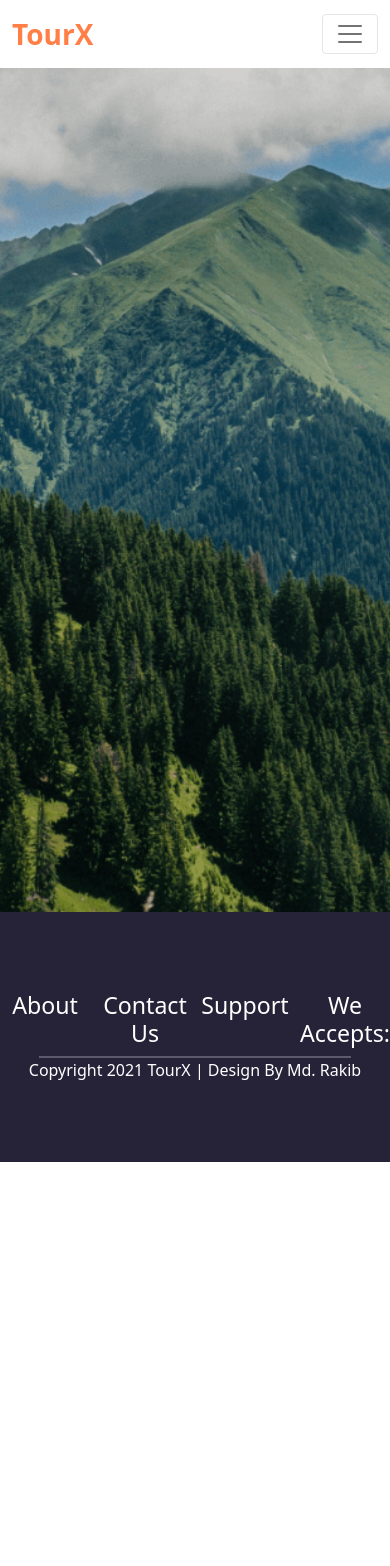
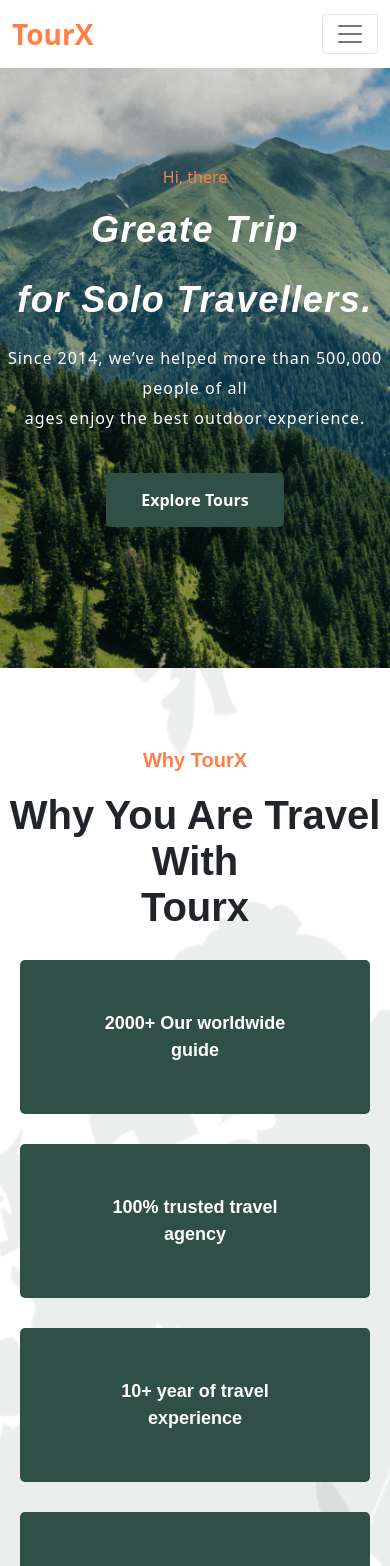
Before and after one commit to rakib5561/TourX-and-travels-site, a React (Create React App) app: page / in a window 390 px wide. Shown: the top 1566 px of the page. Before the commit the page ends 1167 px from the top, so only its background shows below. Built offline with nearby package versions, Linux system fonts and the light colour scheme.

Commit message:
footer, banner and why tourx completed with responsive

```diff
--- a/src/Pagess/Home/Banner/Banner.css
+++ b/src/Pagess/Home/Banner/Banner.css
@@ -1,4 +1,4 @@
-.banner-container {
+.banner-wrape {
   width: 100%;
   height: 100vh;
   background-image: linear-gradient(#2b2a2a24, #00000024),
@@ -7,3 +7,74 @@
   background-repeat: no-repeat;
   background-size: cover;
 }
+
+.banner-container {
+  color: white;
+  width: 800px;
+  margin: 0 auto;
+  align-items: center;
+  padding-top: 200px;
+}
+
+.banner-title {
+  font-size: 18px;
+  color: #ff7f47;
+}
+
+.banner-container h1 {
+  font-family: Arial, Helvetica, sans-serif;
+  font-size: 56px;
+  font-style: italic;
+  font-weight: bolder;
+  line-height: 70px;
+  letter-spacing: 1.5px;
+}
+
+.banner-container p {
+  font-size: 16px;
+  letter-spacing: 1px;
+  line-height: 30px;
+}
+
+.btn-style {
+  color: white;
+  border-radius: 5px;
+  font-size: 16px;
+  font-weight: 600;
+  background-color: #304f47;
+  padding: 15px 35px;
+  outline: none;
+  cursor: pointer;
+  border: none;
+  transition: 0.2s all ease-in-out;
+}
+
+.btn-style:hover {
+  background-color: #ff7f47;
+}
+
+/* Responsive for mobile view */
+@media only screen and (max-width: 600px) {
+  .banner-wrape {
+    height: 600px;
+  }
+  .banner-container {
+    padding-top: 100px;
+    color: white;
+    width: 100%;
+    align-items: center;
+  }
+
+  .banner-title {
+    font-size: 16px;
+    color: #ff7f47;
+  }
+
+  .banner-container h1 {
+    font-family: Arial, Helvetica, sans-serif;
+    font-size: 36px;
+    font-style: italic;
+    font-weight: bolder;
+    letter-spacing: 1.5px;
+  }
+}
--- a/src/Pagess/Home/Banner/Banner.js
+++ b/src/Pagess/Home/Banner/Banner.js
@@ -1,9 +1,18 @@
 import React from 'react';
+import { Link } from 'react-router-dom';
 import './Banner.css';
 
 const Banner = () => {
     return (
-        <div className="banner-container">
+        <div className="banner-wrape">
+
+           <div className="banner-container">
+            <h5 className="banner-title">Hi, there</h5>
+            <h1>Greate Trip <br /> for Solo Travellers.</h1>
+            <p>Since 2014, we’ve helped more than 500,000 people of all <br /> ages enjoy the best outdoor experience.</p>
+             <br />
+                <Link to='/pakages'><button className="btn-style">Explore Tours</button></Link>
+            </div>
 
         </div>
     );
--- a/src/Pagess/Home/Home/Home.js
+++ b/src/Pagess/Home/Home/Home.js
@@ -1,10 +1,12 @@
 import React from 'react';
 import Banner from '../Banner/Banner';
+import WhyTourX from '../WhyTrourX/WhyTourX';
 
 const Home = () => {
     return (
         <div>
             <Banner></Banner>
+            <WhyTourX></WhyTourX>
         </div>
     );
 };
--- /dev/null
+++ b/src/Pagess/Home/WhyTrourX/WhyTourX.css
@@ -0,0 +1,95 @@
+.Why-tourx-wrap {
+  width: 100%;
+  padding: 80px 0px;
+  background-image: url("../../../images/achiv-shape.png");
+  background-position: center;
+  background-repeat: no-repeat;
+  background-size: cover;
+}
+
+.whyTourx-container {
+  width: 1280px;
+  font-family: Arial, Helvetica, sans-serif;
+  margin: 0 auto;
+}
+
+.whyTourx-content h5 {
+  color: #ff7f47;
+  font-weight: bold;
+  margin-bottom: 20px;
+}
+
+.whyTourx-content h1 {
+  font-family: quicksand, sans-serif;
+  font-style: normal;
+  font-weight: 700;
+  font-size: 40px;
+  line-height: 46px;
+  text-transform: capitalize;
+  margin-bottom: 30px;
+}
+
+.box-container {
+  display: grid;
+  grid-gap: 30px;
+  width: 1280px;
+  grid-template-columns: repeat(4, 1fr);
+}
+
+.box {
+  color: white;
+  font-size: 18px;
+  font-weight: 600;
+  padding: 50px 60px;
+  background-color: #304f47;
+  border-radius: 5px;
+}
+
+/* Responsive for mobile view */
+@media only screen and (max-width: 600px) {
+  .Why-tourx-wrap {
+    padding: 80px 0px;
+    background-position: center;
+    background-repeat: no-repeat;
+    background-size: cover;
+  }
+
+  .whyTourx-container {
+    width: 100%;
+    font-family: Arial, Helvetica, sans-serif;
+    margin: 0 auto;
+  }
+
+  .whyTourx-content h5 {
+    color: #ff7f47;
+    font-weight: bold;
+    margin-bottom: 20px;
+  }
+
+  .whyTourx-content h1 {
+    font-family: quicksand, sans-serif;
+    font-style: normal;
+    font-weight: 700;
+    font-size: 40px;
+    line-height: 46px;
+    text-transform: capitalize;
+  }
+
+  .box-container {
+    display: grid;
+    grid-gap: 30px;
+    width: 100%;
+    grid-template-columns: 1fr;
+    grid-gap: 30px;
+  }
+
+  .box {
+    color: white;
+    font-size: 18px;
+    font-weight: 600;
+    padding: 50px 60px;
+    background-color: #304f47;
+    border-radius: 5px;
+    margin: 0px 20px;
+  }
+}
--- /dev/null
+++ b/src/Pagess/Home/WhyTrourX/WhyTourX.js
@@ -0,0 +1,24 @@
+import React from 'react';
+import './WhyTourX.css'
+
+const WhyTourX = () => {
+    return (
+        <div className="Why-tourx-wrap">
+            <div className="whyTourx-container">
+                <div className="whyTourx-content">
+                        <h5>Why TourX</h5>
+                        <h1>Why You Are Travel With  <br /> Tourx</h1>
+                </div>
+
+                <div className="box-container">
+                    <div className="box">2000+ Our worldwide guide</div>
+                    <div className="box">100% trusted travel agency</div>
+                    <div className="box">10+ year of travel experience</div>
+                    <div className="box">90% of our traveller happy</div>
+                </div>
+            </div>
+        </div>
+    );
+};
+
+export default WhyTourX;
--- a/src/Shared/Footer/Footer.css
+++ b/src/Shared/Footer/Footer.css
@@ -1,17 +1,71 @@
 .footer-wrape {
-  padding: 80px 0px;
+  padding-top: 80px;
   margin-bottom: 5px;
   color: white;
   background-color: #262339;
 }
 .footer-container {
+  width: 1280px;
+  margin: 0 auto;
   display: grid;
-  grid-template-columns: repeat(4, 1fr);
-  grid-column-gap: 10px;
+  grid-template-columns: 1.5fr 1fr 1fr;
+  grid-column-gap: 50px;
+  text-align: left;
+}
+
+.phone,
+.email,
+.address {
+  width: 100%;
+  text-align: left;
+  padding-left: 30px;
+  margin: 20px 0px;
+}
+
+.about {
+  padding-left: 50px;
+}
+
+.support ul li {
+  margin: 10px 0px;
+  color: white;
+  list-style-type: none;
 }
 
 hr {
-  width: 80%;
+  width: 100%;
   padding: 1px 0px;
   margin: 0 auto;
 }
+
+.copy-right {
+  margin-top: 30px;
+  padding-bottom: 30px;
+  font-size: 15px;
+  letter-spacing: 1px;
+}
+
+.copy-right span {
+  color: #ff7f47;
+}
+
+@media only screen and (max-width: 600px) {
+  .footer-container {
+    width: 100%;
+    padding: 0px 25px;
+    margin: 0 auto;
+    display: grid;
+    grid-template-columns: 1fr;
+    text-align: center;
+  }
+  .phone,
+  .email,
+  .address {
+    width: 100%;
+    text-align: center;
+    margin-bottom: 20px;
+  }
+  .about {
+    padding-left: 0;
+  }
+}
--- a/src/Shared/Footer/Footer.js
+++ b/src/Shared/Footer/Footer.js
@@ -1,29 +1,49 @@
 import React from 'react';
 import './Footer.css';
+import { Link } from 'react-router-dom';
 
 const Footer = () => {
     return (
         <div className="footer-wrape">
 
             <div className="footer-container">
-            <div>
-                <h3>About</h3>
+            <div className="about">
+                <h4>About</h4>
+                <p>Lorem ipsum dolor sit amet consectetur adipisicing elit. Sunt sequi culpa omnis aliquam harum perferendis tempore fuga est esse non nulla, ipsa vero minima neque rerum quibusdam quasi doloribus laudantium!</p>
             </div>
 
             <div>
-                <h3>Contact Us</h3>
+                <h4>Contact Us</h4>
+                <div className="phone">
+                    +01852-1265122 <br />
+                    +01852-1265122
+                </div>
+                <div className="email">
+                    info@example.com <br />
+                    support@example.com
+                </div>
+                <div className="address">
+                    2752 Willison Street <br />
+                    Eagan, United State
+                </div>
+
             </div>
-            <div>
-                <h3>Support</h3>
-            </div>
-            <div>
-                <h3>We Accepts:</h3>
+            <div className="support">
+                <h4>Support</h4>
+                <ul>
+                    <Link to='/login'><li>Login</li></Link>
+                    <Link to='/home'><li>Home</li></Link>
+                    <Link to='/about'><li>About us</li></Link>
+                    <Link to='/pakages'><li>Tour Pakage</li></Link>
+                    <Link to='/booking'><li>My Booking</li></Link>
+                    <Link to='/contact'><li>Contact us</li></Link>
+
+                </ul>
             </div>
             </div>
-
             <hr />
             <div className="copy-right">
-                    Copyright 2021 TourX | Design By Md. Rakib
+                    Copyright 2021 <span>TourX</span> | Design By <span>Md. Rakib</span>
             </div>
 
         </div>
```
Also changed, not shown: src/images/achiv-shape.png (added), src/images/payment-card-2.png (added).
